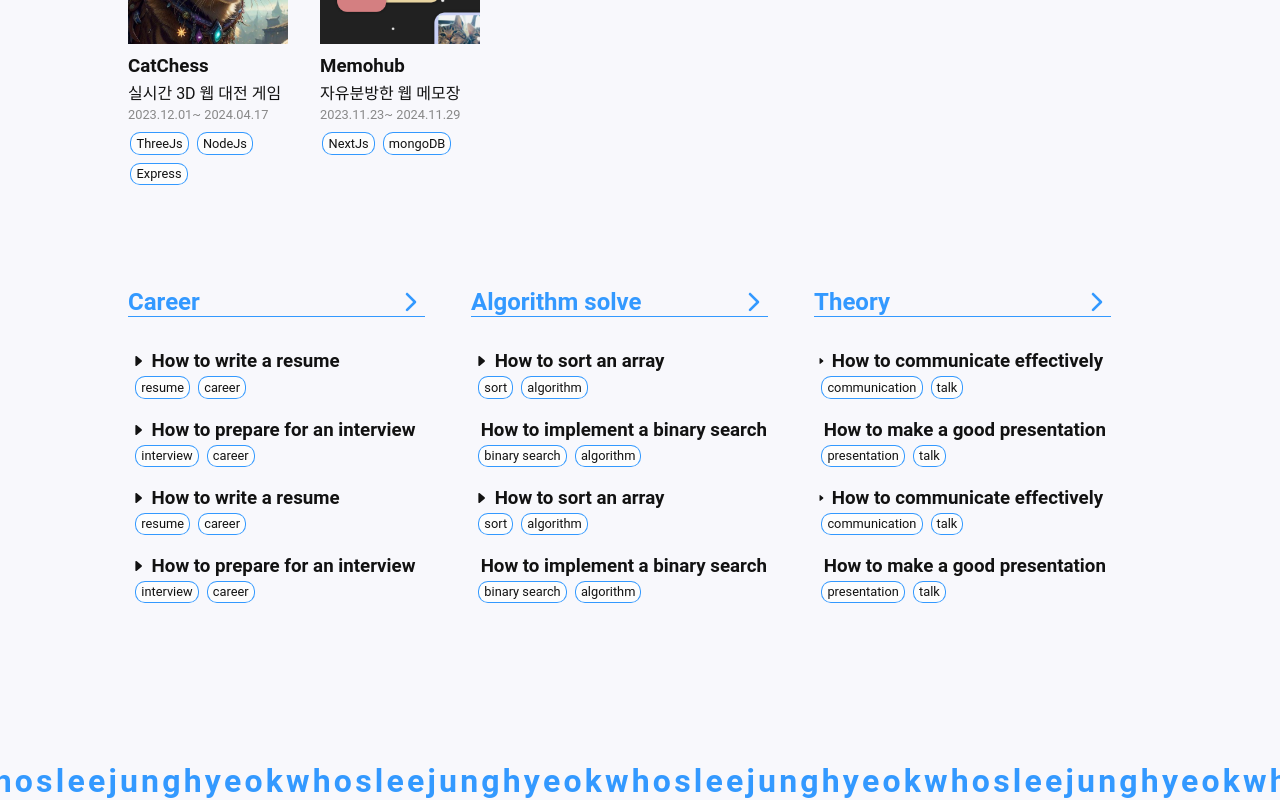
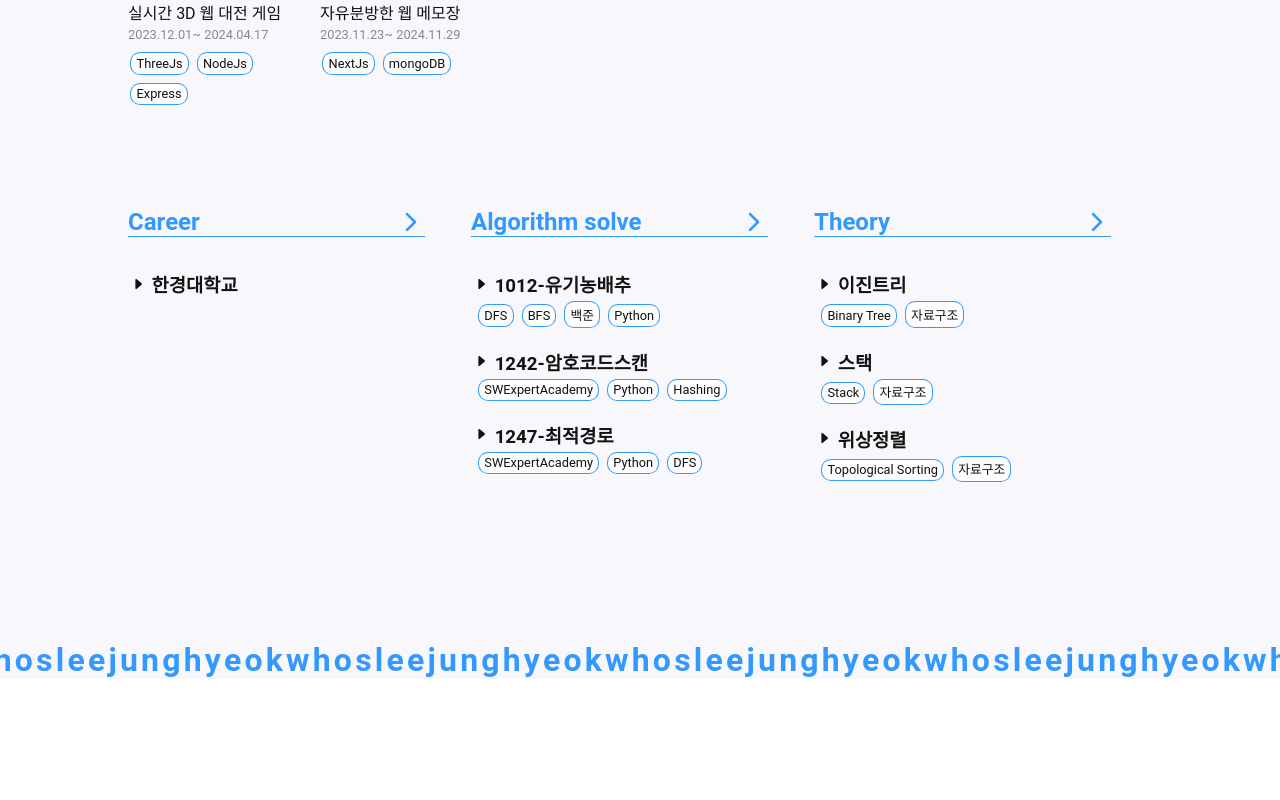
Before and after one commit to wndgur2/whosleejunghyeok, a React (Create React App) app: page / in a window 1280 px wide. Shown: the part 934-1734 px from the top of the page. After the commit the page ends 1613 px from the top, so only its background shows below. Built offline with nearby package versions, Linux system fonts and the light colour scheme; the HTML template or start-up script is replaced by a standard one.

Commit message:
posts state 상위 컴포넌트로,

```diff
--- a/public/posts/metadata.json
+++ b/public/posts/metadata.json
@@ -23,5 +23,71 @@
         "date_started": "2023.11.23",
         "date_finished": "2024.11.29",
         "github": "https://github.com/wndgur2/memohub"
+    },
+    "이진트리": {
+        "type": "theory",
+        "title": "이진트리",
+        "tags": [
+            "Binary Tree",
+            "자료구조"
+        ],
+        "date_started": "2023.11.23"
+    },
+    "스택": {
+        "type": "theory",
+        "title": "스택",
+        "tags": [
+            "Stack",
+            "자료구조"
+        ],
+        "date_started": "2023.11.23"
+    },
+    "위상정렬": {
+        "type": "theory",
+        "title": "위상정렬",
+        "tags": [
+            "Topological Sorting",
+            "자료구조"
+        ],
+        "date_started": "2023.11.23"
+    },
+    "1012-유기농배추": {
+        "type": "algorithm",
+        "title": "1012-유기농배추",
+        "tags": [
+            "DFS",
+            "BFS",
+            "백준",
+            "Python"
+        ],
+        "date_started": "2023.11.23"
+    },
+    "1242-암호코드스캔": {
+        "type": "algorithm",
+        "title": "1242-암호코드스캔",
+        "tags": [
+            "SWExpertAcademy",
+            "Python",
+            "Hashing"
+        ],
+        "date_started": "2023.11.23"
+    },
+    "1247-최적경로": {
+        "type": "algorithm",
+        "title": "1247-최적경로",
+        "tags": [
+            "SWExpertAcademy",
+            "Python",
+            "DFS"
+        ],
+        "date_started": "2023.11.23"
+    },
+    "한경대학교": {
+        "type": "career",
+        "title": "한경대학교",
+        "description": "컴퓨터공학과",
+        "tags": [],
+        "date_started": "2018.03.02",
+        "date_finished": "2024.02.22"
     }
 }
--- a/src/App.tsx
+++ b/src/App.tsx
@@ -4,16 +4,18 @@ import Home from './pages/Home';
 import NoPage from './pages/NoPage';
 import { useState } from "react";
 import { ThemeContext } from "./contexts/Theme";
+import usePosts from "./hooks/usePosts";
+import Posts from "./types/Posts";
 
 export default function App() {
   const [isDark, setIsDark] = useState(false);
-
+  const posts: Posts = usePosts();
   return (
     <BrowserRouter>
       <ThemeContext.Provider value={{ isDark, setIsDark }}>
         <Routes>
           <Route path="/" element={<Layout />}>
-            <Route index element={<Home />} />
+            <Route index element={<Home posts={posts} />} />
             <Route path="*" element={<NoPage />} />
           </Route>
         </Routes>
--- a/src/components/Profile/Profile.css
+++ b/src/components/Profile/Profile.css
@@ -16,8 +16,6 @@
     flex-direction: column;
     align-items: center;
     justify-content: space-evenly;
-
-    margin-bottom: 5em;
 }
 
 /* .col:first-child>* {
--- a/src/components/Profile/Profile.tsx
+++ b/src/components/Profile/Profile.tsx
@@ -5,7 +5,6 @@ import ProfileItem from "./ProfileItem";
 import ProfileImage from "./ProfileImage";
 import getRecentPosts from "../../utils/getRecentPosts";
 import Posts from "../../types/Posts";
-import RecentPost from "../RecentPost";
 import HomePost from "../HomePost";
 
 interface ProfileProps {
@@ -18,6 +17,25 @@ const Profile: FunctionComponent<ProfileProps> = ({ posts }) => {
     }, [posts]);
     return (
         <div className="profile">
+            <div className="col">
+                <ProfileImage >
+                    <img className="profile-img" src="/images/profile.jpeg" alt="profile" />
+                </ProfileImage>
+                <div className="profile-content">
+                    <h1 className="profile-name">이중혁</h1>
+                    <h2 className="profile-description">
+                        협력, 성장!
+                    </h2>
+                    <div className="profile-tags">
+                        <Tag tag="HTML" />
+                        <Tag tag="CSS" />
+                        <Tag tag="TypeScript" />
+                        <Tag tag="React" />
+                        <Tag tag="NextJS" />
+                    </div>
+                </div>
+            </div>
+            {/*
             <div className="col">
                 <h2>recently posted</h2>
                 <div className="recent-posts">
@@ -69,7 +87,7 @@ const Profile: FunctionComponent<ProfileProps> = ({ posts }) => {
                 <ProfileItem title="Email" url="https://mail.google.com/mail/?view=cm&to=dkandjsl@gmail.com">
                     <span className="minor">dkandjsl@gmail.com</span>
                 </ProfileItem>
-            </div>
+            </div> */}
         </div>
     );
 }
--- a/src/pages/Home.tsx
+++ b/src/pages/Home.tsx
@@ -4,12 +4,14 @@ import HomeCategory from "../components/HomeCategory";
 import HomePost from "../components/HomePost";
 import HomeProject from "../components/HomeProject";
 import Profile from "../components/Profile/Profile";
-import usePosts from "../hooks/usePosts";
 import Post from "../types/Post";
 import Posts from "../types/Posts";
 
-const Home: FunctionComponent = () => {
-    const posts: Posts = usePosts();
+interface HomeProps {
+    posts: Posts;
+}
+
+const Home: FunctionComponent<HomeProps> = ({ posts }) => {
 
     return (
         <div id="home">
@@ -25,22 +27,31 @@ const Home: FunctionComponent = () => {
                     ))}
                 </HomeCategory>
                 <HomeCategory title="Career">
-                    <HomePost title="How to write a resume" tags={["resume", "career"]} />
-                    <HomePost title="How to prepare for an interview" tags={["interview", "career"]} />
-                    <HomePost title="How to write a resume" tags={["resume", "career"]} />
-                    <HomePost title="How to prepare for an interview" tags={["interview", "career"]} />
+                    {posts.career.map((post: Post, index) => (
+                        <HomePost
+                            key={index}
+                            title={post.title}
+                            tags={post.tags}
+                        />))
+                    }
                 </HomeCategory>
                 <HomeCategory title="Algorithm solve">
-                    <HomePost title="How to sort an array" tags={["sort", "algorithm"]} />
-                    <HomePost title="How to implement a binary search" tags={["binary search", "algorithm"]} />
-                    <HomePost title="How to sort an array" tags={["sort", "algorithm"]} />
-                    <HomePost title="How to implement a binary search" tags={["binary search", "algorithm"]} />
+                    {posts.algorithm.map((post: Post, index) => (
+                        <HomePost
+                            key={index}
+                            title={post.title}
+                            tags={post.tags}
+                        />))
+                    }
                 </HomeCategory>
                 <HomeCategory title="Theory">
-                    <HomePost title="How to communicate effectively" tags={["communication", "talk"]} />
-                    <HomePost title="How to make a good presentation" tags={["presentation", "talk"]} />
-                    <HomePost title="How to communicate effectively" tags={["communication", "talk"]} />
-                    <HomePost title="How to make a good presentation" tags={["presentation", "talk"]} />
+                    {posts.theory.map((post: Post, index) => (
+                        <HomePost
+                            key={index}
+                            title={post.title}
+                            tags={post.tags}
+                        />))
+                    }
                 </HomeCategory>
             </>
             }
```
Also changed, not shown: src/components/RecentPost.tsx (deleted, +0 -14 lines).
